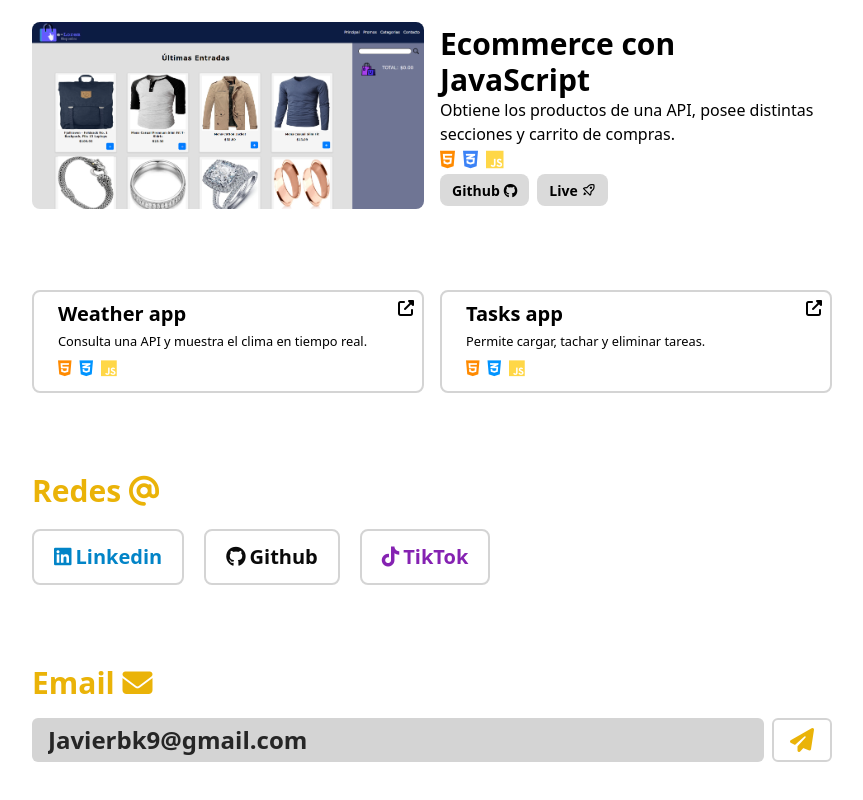
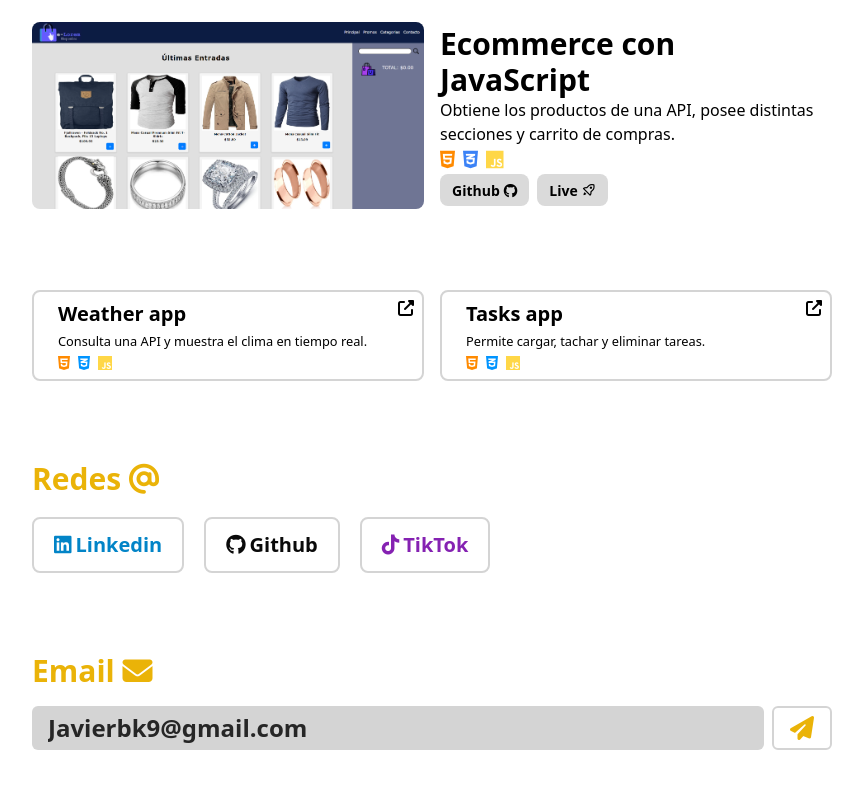
Before and after one commit to codebyjavi/portfolio, a React (Vite) app: page / in a window 1280 px wide. Shown: the part 921-1721 px from the top of the page, without its empty margins (208-1071 px from the left). Built offline with nearby package versions, Linux system fonts and the light colour scheme.

Commit message:
update card icons, map icons

```diff
--- a/src/components/Projects/LargeProjectCard.jsx
+++ b/src/components/Projects/LargeProjectCard.jsx
@@ -1,6 +1,6 @@
 import React from 'react'
 
-function LargeProjectCard({live, repo, srcImg, iClassName1, iClassName2, iClassName3, h3, paragraph}){
+function LargeProjectCard({live, repo, srcImg, icon1, icon2, icon3, h3, paragraph}){
 
   return (
     <div className="grid md:grid-cols-2 gap-4 text-white">
@@ -11,9 +11,9 @@ function LargeProjectCard({live, repo, srcImg, iClassName1, iClassName2, iClassN
             <h3 className="text-black dark:text-neutral-200 text-xl md:text-3xl font-bold">{h3}</h3>
             <p className="text-black dark:text-neutral-200">{paragraph}</p>
             <div className="flex gap-2">
-                <i className={iClassName1}></i>
-                <i className={iClassName2}></i>
-                <i className={iClassName3}></i>
+                <i className={icon1}></i>
+                <i className={icon2}></i>
+                <i className={icon3}></i>
             </div>
             <div className="flex gap-2">
                 <a className="text-black hover:scale-[1.02] font-bold py-1 px-3 my-auto bg-[#dadada] rounded-lg" href={repo} target="_blank">
--- a/src/components/Projects/ProjectCard.jsx
+++ b/src/components/Projects/ProjectCard.jsx
@@ -1,6 +1,20 @@
-import React from 'react'
+function ProjectCard({live, h3, text}) {
 
-function ProjectCard({live, h3, text}) {
+  const ICONS = [
+    // text-md md:text-lg
+    {
+      style: "fa-brands fa-html5 text-[#FF8A00]"
+    },
+
+    {
+      style: "fa-brands fa-css3-alt text-[#0094FF]"
+    },
+
+    {
+      style: "fa-brands fa-js text-[#FFD747]"
+    }
+  ]
+
   return (
     <a href={live} target="_blank" className="flex flex-col relative gap-1 py-2 px-6 border-neutral-300 border-2 rounded-lg hover:border-neutral-400 hover:scale-[1.02] dark:border-neutral-600 dark:hover:border-neutral-500">
           <h3 className="text-black dark:text-neutral-200  text-xl font-bold">{h3}</h3>
@@ -8,9 +22,9 @@ function ProjectCard({live, h3, text}) {
           <small className="text-black dark:text-neutral-200 ">{text}</small>
 
           <div className="flex gap-2">
-              <i className="fa-brands fa-html5 text-[#FF8A00] text-md md:text-lg"></i>
-              <i className="fa-brands fa-css3-alt text-[#0094FF] text-md md:text-lg"></i>
-              <i className="fa-brands fa-js text-[#FFD747] text-md md:text-lg"></i>
+              {ICONS.map(icon => (
+                <i className={icon.style}></i>
+              ))}
           </div>
         </a>
   )
--- a/src/components/Projects/Projects.jsx
+++ b/src/components/Projects/Projects.jsx
@@ -6,6 +6,7 @@ import ProjectCard from './ProjectCard'
 import LargeProjectCard from './LargeProjectCard'
 
 function Proyectos() {
+
   return (
     <article className="mb-10 md:mb-20 px-3 md:px-0">
       <h2 className="text-yellow-500 font-bold text-2xl md:text-3xl mb-10">Proyectos <i className="fa-solid fa-code"></i></h2>
@@ -15,9 +16,9 @@ function Proyectos() {
           live="https://ecommerce-react-javxdev.netlify.app/"
           repo="https://github.com/javxdev/ecommerce-react"
           srcImg={reactEcommerce}
-          iClassName1="bx bxl-tailwind-css text-[#19B5B9] text-lg md:text-xl"
-          iClassName2="fa-brands fa-react text-[#64C7FF] text-lg md:text-xl"
-          iClassName3="fa-brands fa-js text-[#FFD747] text-lg md:text-xl"
+          icon1="bx bxl-tailwind-css text-[#19B5B9] text-lg md:text-xl"
+          icon2="fa-brands fa-react text-[#64C7FF] text-lg md:text-xl"
+          icon3="fa-brands fa-js text-[#FFD747] text-lg md:text-xl"
           h3="Ecommerce"
           paragraph="Obtiene los productos de una API, posee distintas secciones, local storage, custom hooks, carrito de compras y más!"
         />
@@ -26,9 +27,9 @@ function Proyectos() {
           live="https://guitar-react-javi.netlify.app/"
           repo="https://github.com/javxdev/guitar-react"
           srcImg={guitarLA}
-          iClassName1="bx bxl-tailwind-css text-[#19B5B9] text-lg md:text-xl"
-          iClassName2="fa-brands fa-react text-[#64C7FF] text-lg md:text-xl"
-          iClassName3="fa-brands fa-js text-[#FFD747] text-lg md:text-xl"
+          icon1="bx bxl-tailwind-css text-[#19B5B9] text-lg md:text-xl"
+          icon2="fa-brands fa-react text-[#64C7FF] text-lg md:text-xl"
+          icon3="fa-brands fa-js text-[#FFD747] text-lg md:text-xl"
           h3="GuitarLA"
           paragraph="Obtiene los productos de un array local, posee local storage, carrito de compras y más!"
         />
@@ -37,9 +38,9 @@ function Proyectos() {
           live="https://ecommerceteam.netlify.app/"
           repo="https://github.com/javier-it/proyecto-CODO"
           srcImg={ecommercePhoto}
-          iClassName1="fa-brands fa-html5 text-[#FF8A00] text-lg md:text-xl"
-          iClassName2="fa-brands fa-css3-alt text-blue-500 text-lg md:text-xl"
-          iClassName3="fa-brands fa-js text-[#FFD747] text-lg md:text-xl"
+          icon1="fa-brands fa-html5 text-[#FF8A00] text-lg md:text-xl"
+          icon2="fa-brands fa-css3-alt text-blue-500 text-lg md:text-xl"
+          icon3="fa-brands fa-js text-[#FFD747] text-lg md:text-xl"
           h3="Ecommerce con JavaScript"
           paragraph="Obtiene los productos de una API, posee distintas secciones y carrito de compras."
           />
```
